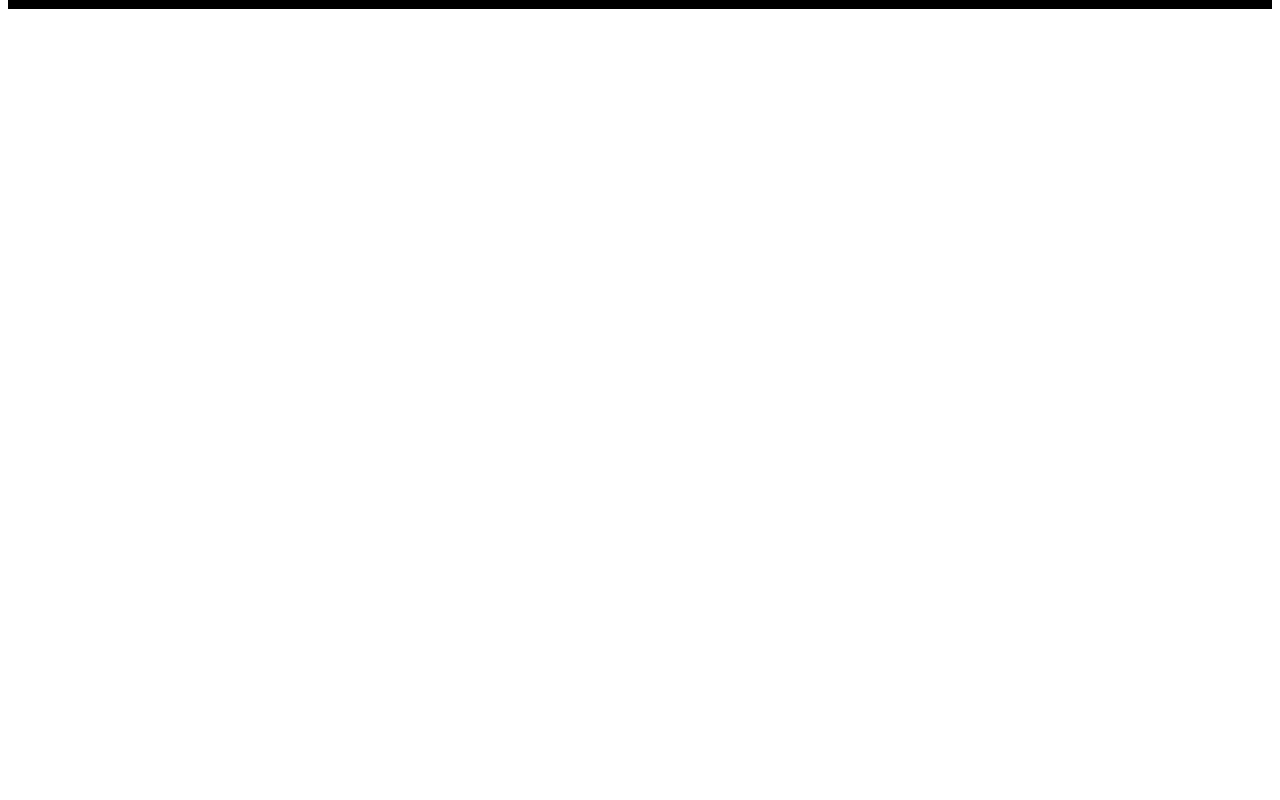
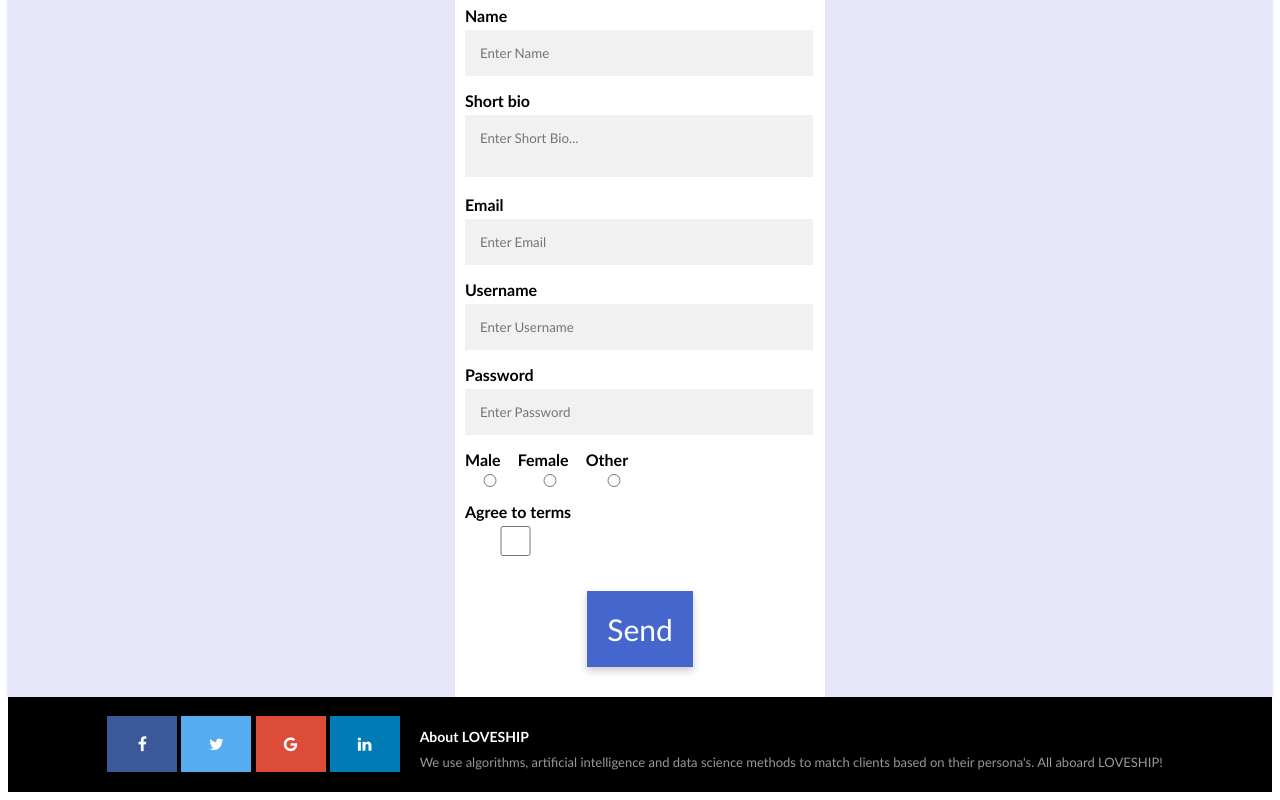
Before and after one commit to MDGMDGMDG/Personality-Compatibility-Dating-Site, a plain HTML site: page signup.html in a window 1280 px wide. Shown: the part 302-1102 px from the top of the page. Before the commit the page ends 800 px from the top, so only its background shows below. Drawn offline with Linux system fonts and the light colour scheme.

Commit message:
Added sign up page form fields.

```diff
--- a/signup.html
+++ b/signup.html
@@ -27,6 +27,52 @@
       <p id="pageTitle" class="pagetitle">Sign Up</p>
       <p class="leadbanner">Join Loveship Today</p>
     </div>
+
+    <div class="form-popup signup-form" id="reviewForm">
+      <form class="form-container" id="formContent">
+        <h1>Sign up</h1>
+
+        <label for="name"><b>Name</b></label>
+        <input type="text" placeholder="Enter Name" name="name" required>
+
+        <label for="info"><b>Short bio</b></label>
+        <textarea class="review" placeholder="Enter Short Bio..." name="info"></textarea>
+
+        <label for="email"><b>Email</b></label>
+        <input type="email" placeholder="Enter Email" name="email" required>
+
+        <label for="username"><b>Username</b></label>
+        <input type="text" placeholder="Enter Username" name="username" required>
+
+        <label for="password"><b>Password</b></label>
+        <input type="password" placeholder="Enter Password" name="password" required>
+
+        <div style="display:flex; justify-content:start;">
+          <div>
+            <label for="male"><b>Male</b></label>
+            <input type="radio" id="male" name="gender" value="male">
+          </div>
+          <div>
+            <label for="female"><b>Female</b></label>
+            <input type="radio" id="female" name="gender" value="female">
+          </div>
+          <div>
+            <label for="other"><b>Other</b></label>
+            <input type="radio" id="other" name="gender" value="other">
+          </div>
+        </div>
+        <div style="display:flex; justify-content:start;">
+          <div>
+            <label for="agree"><b>Agree to terms</b></label>
+            <input type="checkbox" name="agree" class="larger">
+          </div>
+        </div>
+
+        <div class="center margin20">
+          <button type="submit">Send</button>
+        </div>
+      </form>
+    </div>
   </main>
 
   <footer class="footer">
--- a/style.css
+++ b/style.css
@@ -214,7 +214,6 @@ button:hover {
   display: none;
   position: fixed;
   bottom: 0;
-  right: 15px;
   z-index: 9;
 }
 
@@ -222,22 +221,28 @@ button:hover {
   max-width: 350px;
   padding: 10px;
   background-color: white;
+  text-align: left;
 }
 
 
 .form-container input, textarea{
-  font-family: Calibri;
+  font-family: Calibri, Arial;
   font-size: 18;
   width: 95%;
   padding: 15px 0 15px 15px;
-  margin: 5px 0 22px 0;
+  margin: 5px 0 15px 0;
   border: none;
   background: #f1f1f1;
 }
 
+input::placeholder {
+  text-align: left;
+}
+
 textarea::placeholder {
-  font-family: Calibri;
+  font-family: Calibri, Arial;
   font-size: 18;
+  text-align: left;
 }
 
 .form-container .btn {
@@ -273,14 +278,16 @@ textarea::placeholder {
   .grid-container {
     display: grid;
     grid-template-areas:
-        'review1'
-        'review2'
-        'review3'
-        'review4';
+      'review1'
+      'review2'
+      'review3'
+      'review4'
+      'review5'
+      'review6';
     gap: 10px;
   }
   .form-container {
-    max-width: 250px;
+    max-width: 350px;
     padding: 10px;
     background-color: white;
   }
@@ -447,3 +454,17 @@ li a:hover:not(.active) {
   align-items: center;
   justify-content: center;
 }
+
+.signup-form {
+  display: flex;
+  position: relative;
+  justify-content: center;
+  background-color: #e6e6fa;
+  box-shadow: 0 0px 3px 0 rgba(0,0,0,0.2);
+}
+
+.larger {
+  width: 30px;
+  height: 30px;
+  display: block;
+}
```
Also changed, not shown: people.html (+21 -21 lines).
